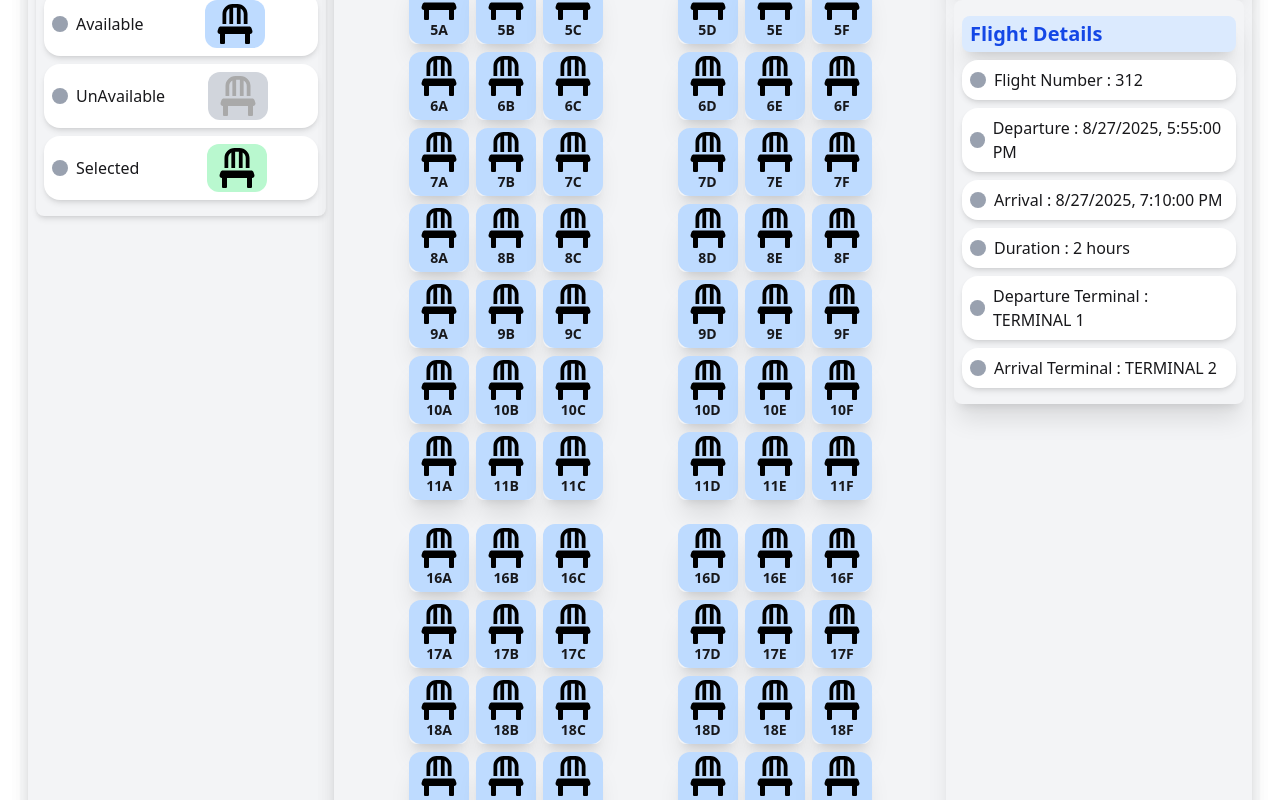
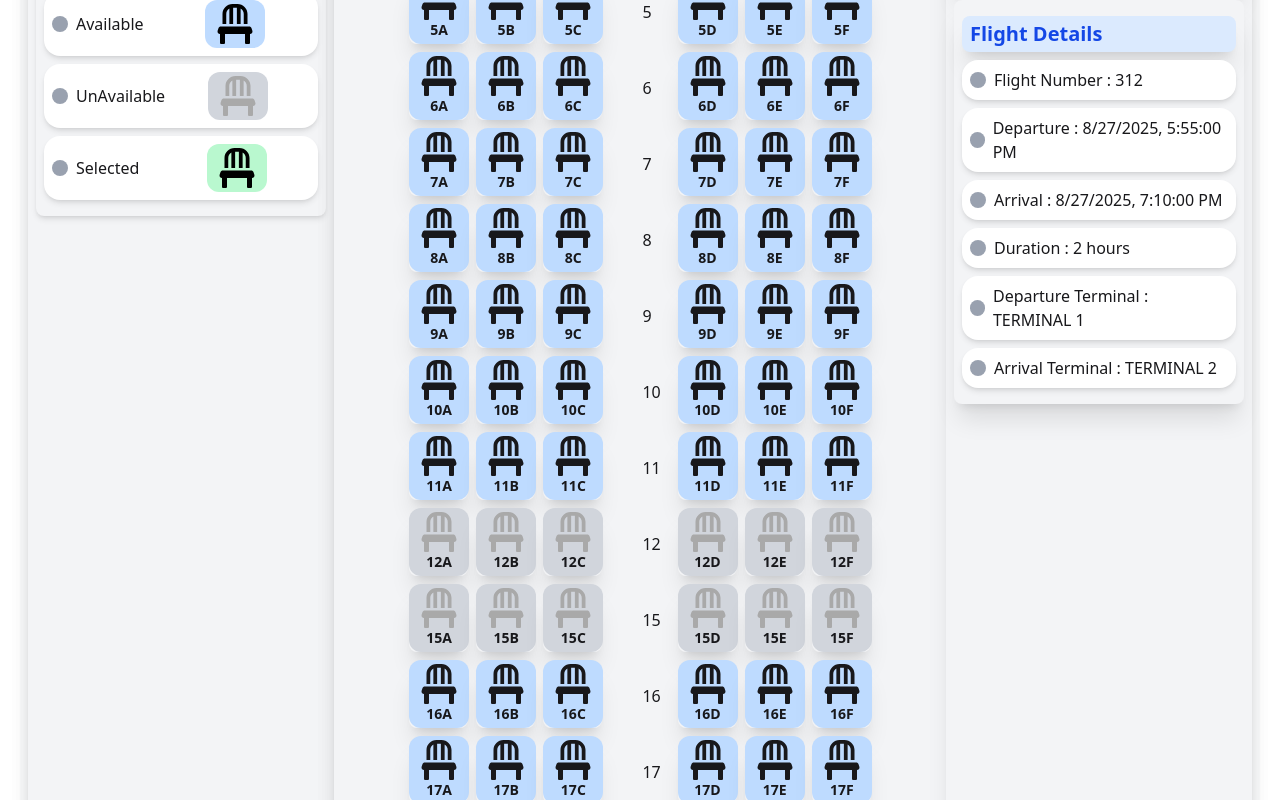
Before and after one commit to saif364/SeatPlan, a React (Vite) app: page / in a window 1280 px wide. Shown: the part 380-1180 px from the top of the page. Built offline with nearby package versions, Linux system fonts and the light colour scheme.

Commit message:
Enhance Seat and SeatMap components: add isUnavailable prop to Seat for better seat status handling and update SeatMap to reflect unavailable seats in the UI

```diff
--- a/src/Components/Seat.jsx
+++ b/src/Components/Seat.jsx
@@ -5,16 +5,18 @@ import { useGlobalStyles } from '../contexts/GlobalStylesContext';
 
 
 
-function Seat({ seat, isSelected, onSelect }) {
+function Seat({ seat, isSelected, onSelect, isUnavailable }) {
     const { globalStyles } = useGlobalStyles();
     const [showTooltip, setShowTooltip] = useState(false);
     const divRef = useRef(null);
     const [seatType, setSeatType] = useState('');
 
-    const color = isSelected ? 'bg-green-200' : seat.available ? 'bg-blue-200' : 'bg-gray-300';
+    const color = isSelected ? 'bg-green-200' : seat.available ? 'bg-blue-200' : '';
+    const unavailableColor = isUnavailable ? 'bg-gray-300' : '';
 
 
     const handleClick = () => {
+
 
         setSeat();
         setShowTooltip(!showTooltip);
@@ -78,14 +80,27 @@ function Seat({ seat, isSelected, onSelect }) {
     return (
         <div className={`   ${globalStyles.shadowrounded} `} style={{ position: 'relative' }}>
 
-            {seat.available ? (
+            {
+
+                seat.available ? (
                     <div
                         onClick={handleClick}
                         ref={divRef}
                         className={`p-1 ${color} rounded-xl cursor-pointer hover:bg-blue-300 transition duration-300 ease-in-out flex flex-col justify-center items-center`}
                         style={{ width: '60px', margin: '0 auto' }}
                     >
-                    <FaChair size={40} color="black" />
+                        <FaChair size={40} />
+                        <div className="text-center">
+                            <div className="font-bold text-sm">{seat.code}</div>
+                        </div>
+                    </div>
+                ) : (isUnavailable == true) ? (
+                    <div
+
+                        className={`p-1 ${unavailableColor} rounded-xl cursor-pointer flex flex-col justify-center items-center`}
+                        style={{ width: '60px', margin: '0 auto' }}
+                    >
+                        <FaChair size={40} color='darkgray' />
                         <div className="text-center">
                             <div className="font-bold text-sm">{seat.code}</div>
                         </div>
--- a/src/Components/SeatMap.jsx
+++ b/src/Components/SeatMap.jsx
@@ -16,6 +16,9 @@ function SeatMap() {
     const [segment, setsegment] = useState(null);
     const [selectedSeatCode, setSelectedSeatCode] = useState(null);
     const [selectedCharacteristics, setSelectedCharacteristics] = useState([]);
+
+
+    var lastCode = null;
 
 
     var seatRows = data.seatsItineraryParts[0]?.segmentSeatMaps[0]?.passengerSeatMaps[0]?.seatMap?.cabins[0]?.seatRows;
@@ -175,19 +178,36 @@ function SeatMap() {
                             </div>
                             <div className="grid grid-cols-9 gap-2">
 
-                                {seatRows &&
+                                {
+
+                                    seatRows &&
                                     seatRows.map((row, index) =>
-                                        row.seats.map((seat, seatIndex) =>
-                                            seat.available ? (
-                                                <Seat
-                                                    key={`${index}-${seatIndex}`}
-                                                    seat={seat}
-                                                    onSelect={handleSeatSelect}
-                                                    isSelected={selectedSeatCode === seat.code} />
-                                            ) : (
-                                                <p key={`${index}-${seatIndex}`}></p>
-                                            )
-                                        )
+                                        row.seats.map((seat, seatIndex) => {
+
+                                            if (seat.code) {
+                                                // Extract only the numeric part from the code
+                                                const numericCode = seat.code.match(/\d+/)?.[0];
+                                                lastCode = numericCode || seat.code;
+                                            }
+
+                                            if ((seat.available) || (seat.storefrontSlotCode === "SEAT" && seat.available == false)) {
+                                                return (
+                                                    <Seat
+                                                        key={`${index}-${seatIndex}`}
+                                                        seat={seat}
+                                                        onSelect={handleSeatSelect}
+                                                        isSelected={selectedSeatCode === seat.code}
+                                                        isUnavailable={true}
+                                                    />
+                                                );
+                                            }
+
+                                            else if (seat.storefrontSlotCode === "AISLE" && seat.storefrontSlotCode != "SEAT") {
+                                                return <p key={`${index}-${seatIndex}`} className='ps-8 pt-6'>  {lastCode} </p>;
+                                            } else {
+                                                return <p key={`${index}-${seatIndex}`}></p>;
+                                            }
+                                        })
                                     )}
                             </div>
                         </div>
```
Lines whose indentation alone changed are shown as unchanged.
